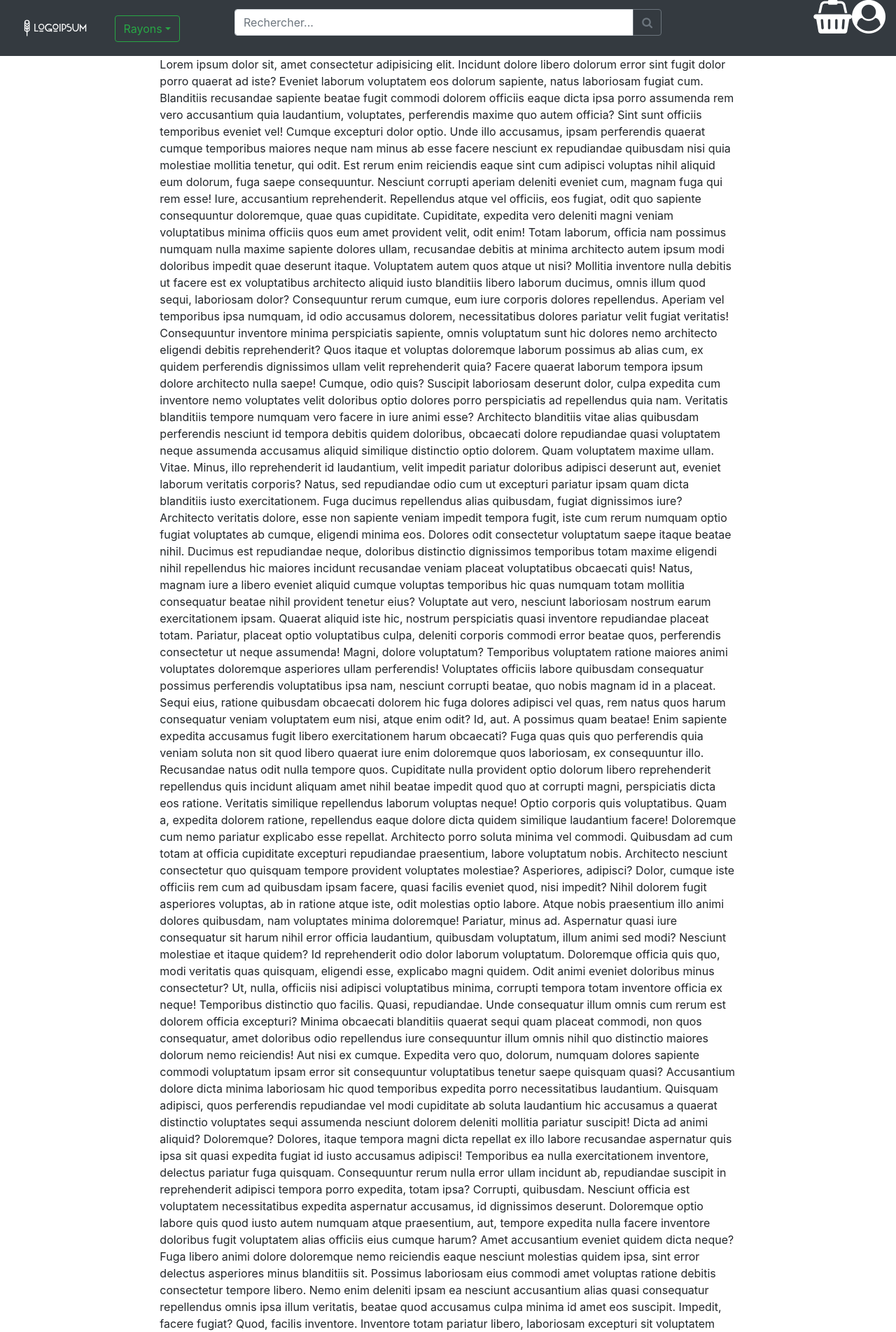
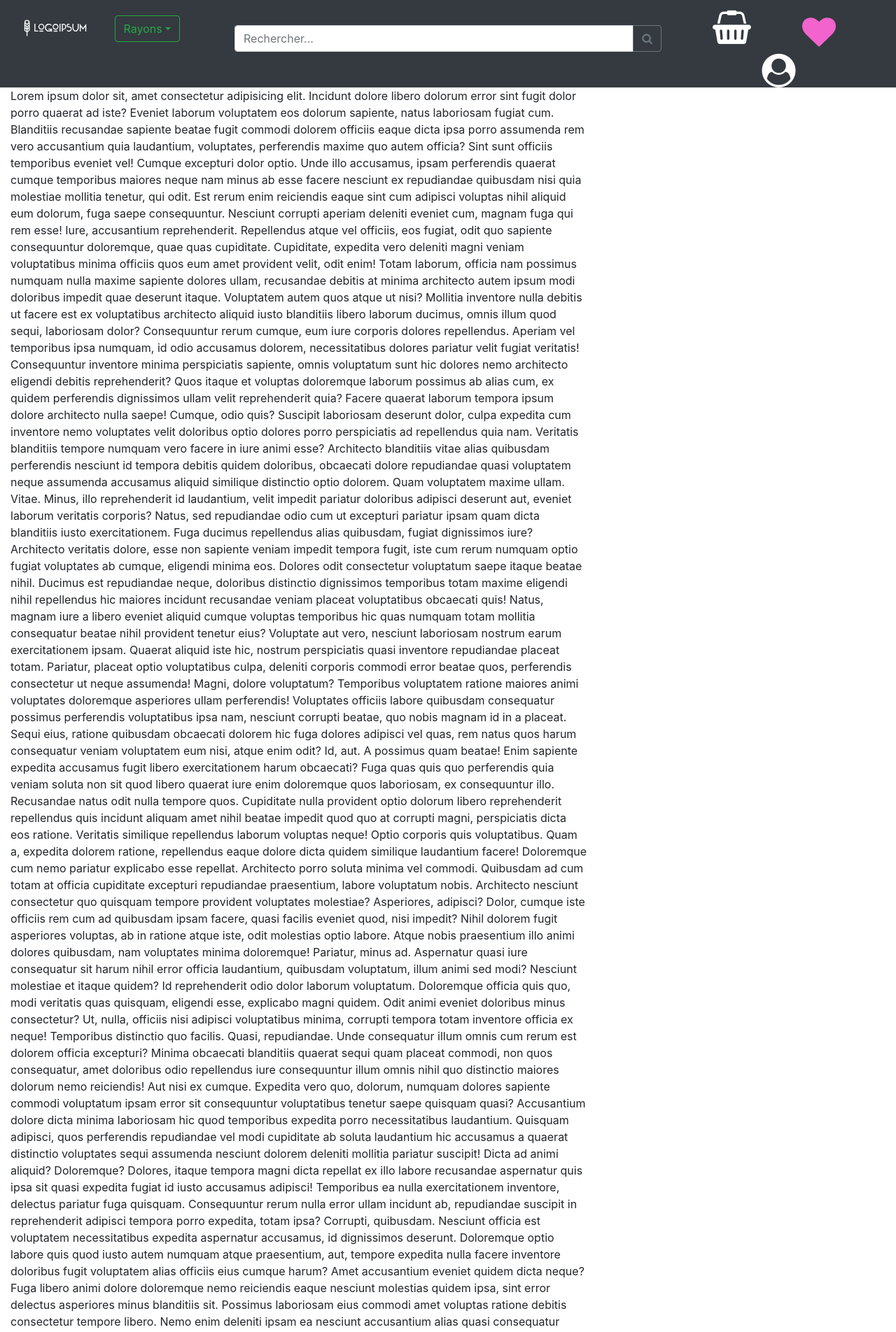
Before and after one commit to mikedebaque/projet-dwwm, a PHP site: page /header.php in a window 1280 px wide. Shown: the top 1904 px of the page at 70% size. Run offline with PHP 8.4, Linux system fonts and the light colour scheme.

Commit message:
Fix dropdown rayon, ajout favoris et début popover favoris

```diff
--- a/css/stylesheet.css
+++ b/css/stylesheet.css
@@ -1,5 +1,25 @@
-#searchBar{
-    background-color: white;
-    border: 1px solid black;
-    border-radius: 24px;
+.icons{
+    padding-top: 15px;
 }
+.icon{
+    padding-right: 30px;
+    padding-left: 30px;
+}
+
+#menuRayons{
+    position: absolute;
+    left:0%;
+    z-index: 99;
+    height: 100vh;
+    width: 12%;
+}
+.rayons{
+    color: white;
+    border-bottom: 1px solid black;
+}
+.popover{
+    background-color: #343a40;
+}
+.popover-body{
+    color: white;
+}
--- a/header.php
+++ b/header.php
@@ -10,7 +10,7 @@
     <!-- Bootstrap CSS -->
     <link rel="stylesheet" href="https://maxcdn.bootstrapcdn.com/font-awesome/4.7.0/css/font-awesome.min.css">
     <link rel="stylesheet" href="https://stackpath.bootstrapcdn.com/bootstrap/4.3.1/css/bootstrap.min.css" integrity="sha384-ggOyR0iXCbMQv3Xipma34MD+dH/1fQ784/j6cY/iJTQUOhcWr7x9JvoRxT2MZw1T" crossorigin="anonymous">
-    <link rel="stylesheet" href="/css/stylesheet.css">
+    <link rel="stylesheet" href="css/stylesheet.css">
 </head>
 
 <body>
@@ -19,51 +19,92 @@
         <nav class=" navbar-expand-lg navbar-dark bg-dark container-fluid">
             <div class="row">
                 <div class="col-3">
+                    <!-- LOGO -->
                     <a class="navbar-brand" href="#"><img class="logo" src="media/logo/logo-5.svg" alt="" width="128" height="70"></a>
-
+                    <!-- Dropdown Rayons -->
                     <button type="button" class="btn btn-outline-success dropdown-toggle" data-toggle="collapse" data-target="#navbarToggleExternalContent" aria-controls="navbarToggleExternalContent" aria-expanded="false" aria-label="Toggle navigation">Rayons</button>
 
                 </div>
 
                 <div class="col-6 justify-content-center collapse navbar-collapse" id="navbarSupportedContent">
 
+                    <!-- Div searchbox -->
+                    <div class="input-group mb-3">
 
-                    <div class="input-group mb-3">
                         <input type="text" class="form-control" placeholder="Rechercher..." aria-label="Recipient's username" aria-describedby="basic-addon2">
                         <div class="input-group-append">
                             <button class="btn btn-outline-secondary" type="button"><i class="fa fa-search" aria-hidden="true"></i></button>
                         </div>
                     </div>
 
-                    <!-- <form class="form-inline my-2 my-lg-0">
-                        <input class="form-control mr-sm-2" type="search" placeholder="Search" aria-label="Search">
-                        <button class="btn btn-outline-success my-2 my-sm-0" type="submit">Search</button>
+                </div>
+                <!-- Div icons -->
+                <div class="col-3 nav icons justify-content-center">
+                    <!-- icone panier -->
+                    <span class="icon"><i style="color:white;" class="fa fa-shopping-basket fa-3x" aria-hidden="true"></i></span>
+                    <!-- icone favoris avec popover -->
+                    <span class="icon">
+                        <button id="popoverfav" type="button" class="btn " data-container="body" data-toggle="popover" data-placement="bottom" data-html="true">
 
-                    </form> -->
-                </div>
-                <div class="col-3 nav justify-content-end">
-                    <span style="color:white;"><i class="fa fa-shopping-basket fa-3x" aria-hidden="true"></i></span>
-                    <span style="color:white;"><i class="fa fa-user-circle fa-3x" aria-hidden="true"></i></span>
+                            <i style="color:#f263ce;" class="fa fa-heart fa-3x" aria-hidden="true"></i>
+                            <!-- FAV POPOVER CONTENT -->
+                            <div id="favpopover-content" hidden>
+                                <div>
+                                    <p>HELLO THERE</p>
+                                    <form>
+                                    <span><input class='btn' type='submit' value='MICHEL'></span>
+                                    <input type='text'>
+                                    </form>
+                                </div>
+                                <div>
+                                    <p>GENERAL KENOBI</p>
+                                </div>
+                            </div>
+                        </button>
+                    </span>
+                    <!-- icone profil -->
+                    <span class="icon"><i style="color:white;" class="fa fa-user-circle fa-3x" aria-hidden="true"></i></span>
                 </div>
             </div>
         </nav>
+        <!-- Menu déroulant rayons -->
+        <div class="pos-f-t" id="menuRayons">
+            <div class="collapse" id="navbarToggleExternalContent">
+                <div class="bg-dark">
+                    <div class="rayons">
+                        <p>Rayon 1</p>
+                    </div>
+                    <div class="rayons">
+                        <p>Rayon 1</p>
+                    </div>
+                    <div class="rayons">
+                        <p>Rayon 1</p>
+                    </div>
+                    <div class="rayons">
+                        <p>Rayon 1</p>
+                    </div>
+                    <div class="rayons">
+                        <p>Rayon 1</p>
+                    </div>
+                </div>
+            </div>
+        </div>
+
+
+
+
+
     </header>
+
 
     <div class="container-fluid">
 
         <div class="row">
 
-            <div class="pos-f-t col-2 sticky-top" id="menuRayons">
-                <div class="collapse" id="navbarToggleExternalContent">
-                    <div class="bg-dark p-4">
-                        <h5 class="text-white h4">Collapsed content</h5>
-                        <span class="text-muted">Toggleable via the navbar brand.</span>
-                    </div>
-                </div>
-            </div>
 
 
-            <div class="content col-8">
+
+            <div class="content col-8 justify-content-center">
                 <p>
                     <span>Lorem ipsum dolor sit, amet consectetur adipisicing elit. Incidunt dolore libero dolorum error sint fugit dolor porro quaerat ad iste? Eveniet laborum voluptatem eos dolorum sapiente, natus laboriosam fugiat cum.</span>
                     <span>Blanditiis recusandae sapiente beatae fugit commodi dolorem officiis eaque dicta ipsa porro assumenda rem vero accusantium quia laudantium, voluptates, perferendis maxime quo autem officia? Sint sunt officiis temporibus eveniet vel!</span>
@@ -144,11 +185,21 @@
             </div>
         </div>
     </div>
+
     <!-- Optional JavaScript -->
     <!-- jQuery first, then Popper.js, then Bootstrap JS -->
     <script src="https://code.jquery.com/jquery-3.3.1.slim.min.js" integrity="sha384-q8i/X+965DzO0rT7abK41JStQIAqVgRVzpbzo5smXKp4YfRvH+8abtTE1Pi6jizo" crossorigin="anonymous"></script>
     <script src="https://cdnjs.cloudflare.com/ajax/libs/popper.js/1.14.7/umd/popper.min.js" integrity="sha384-UO2eT0CpHqdSJQ6hJty5KVphtPhzWj9WO1clHTMGa3JDZwrnQq4sF86dIHNDz0W1" crossorigin="anonymous"></script>
     <script src="https://stackpath.bootstrapcdn.com/bootstrap/4.3.1/js/bootstrap.min.js" integrity="sha384-JjSmVgyd0p3pXB1rRibZUAYoIIy6OrQ6VrjIEaFf/nJGzIxFDsf4x0xIM+B07jRM" crossorigin="anonymous"></script>
+    <!-- <script>
+        $("[data-toggle=popover]").popover({
+            html: true,
+            content: function() {
+                return $('#favpopover-content').html();
+            }
+        });
+    </script> -->
+    <script src="popover.js"></script>
 </body>
 
 </html>
--- /dev/null
+++ b/popover.js
@@ -0,0 +1,7 @@
+$("[data-toggle=popover]").popover({
+    html: true,
+    sanitize: false,
+    content: function () {
+        return $('#favpopover-content').html();
+    }
+});
```
